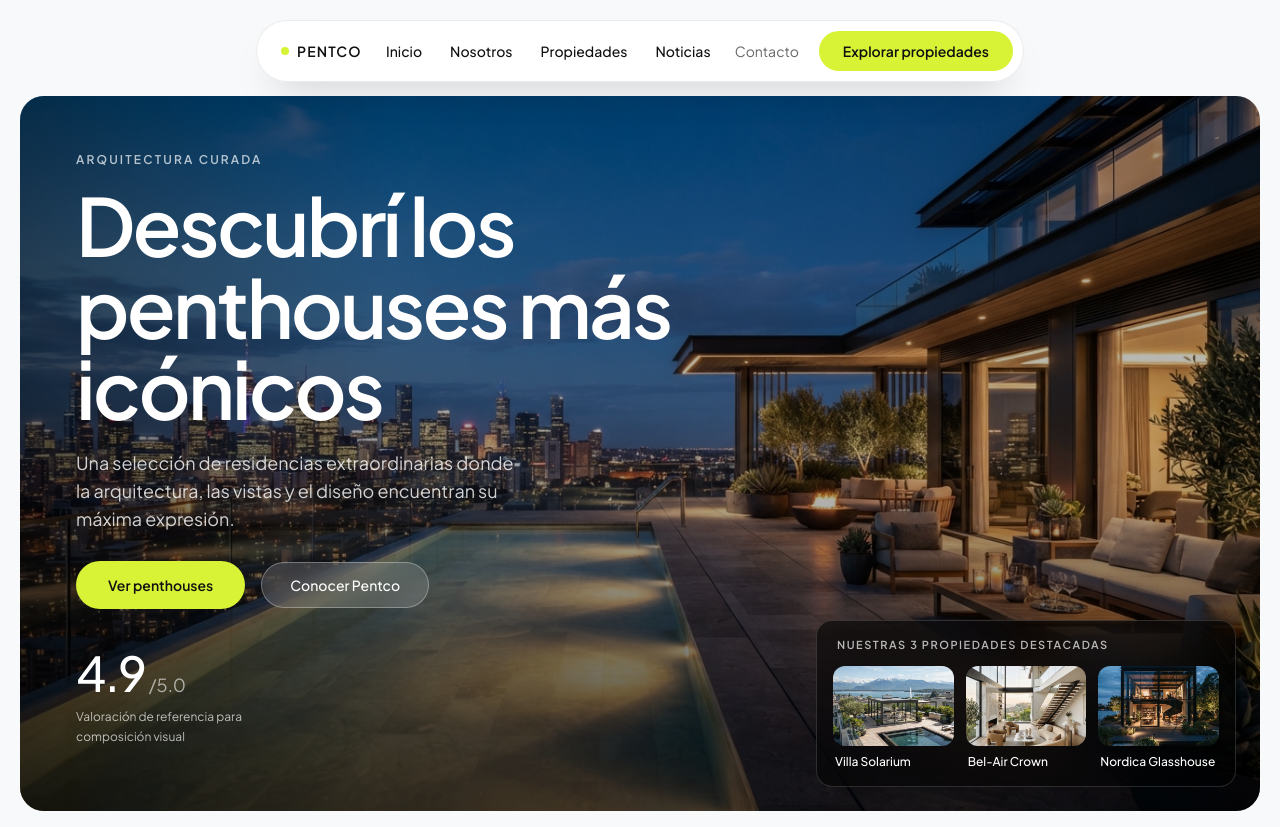
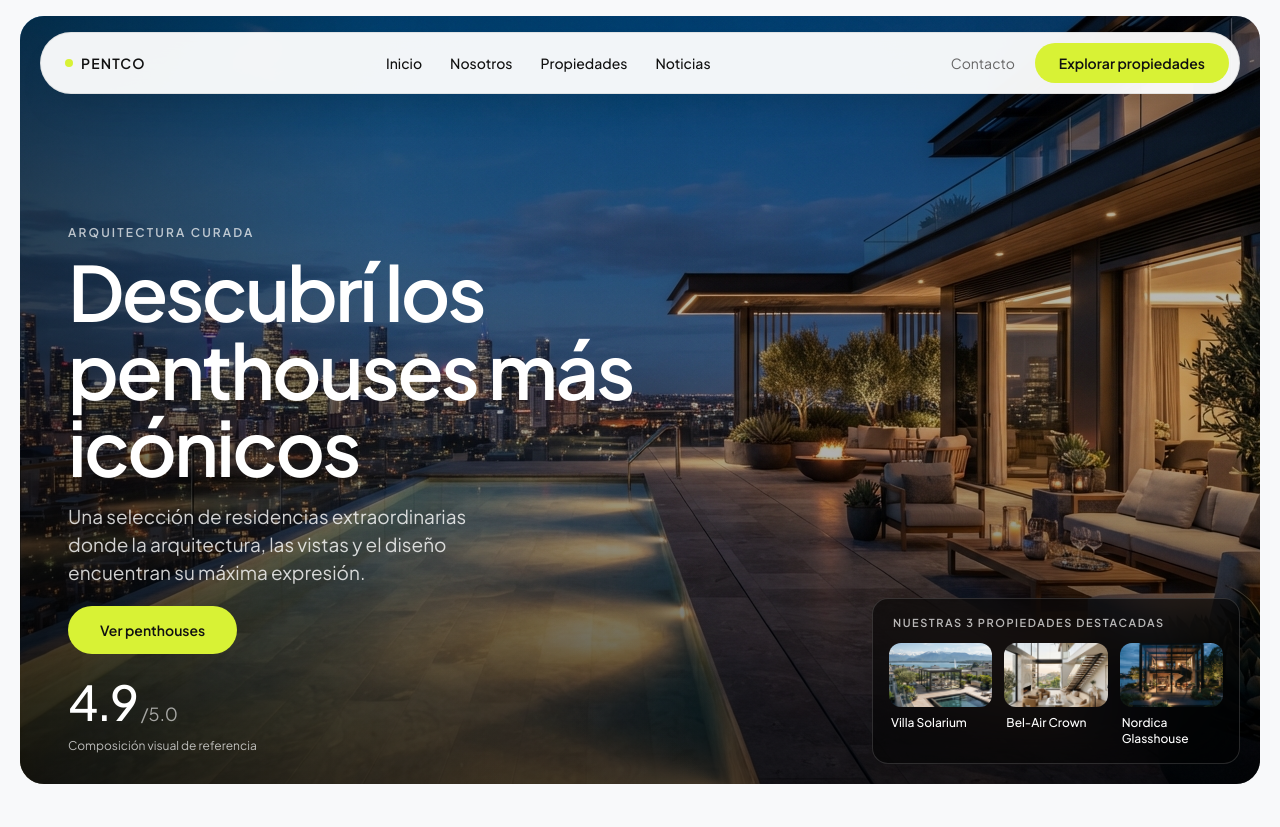
Before and after one commit to javieruncos/luxury, a React (Vite) app: page / in a window 1280 px wide. After the commit the page ends 800 px from the top, so only its background shows below. Built offline with nearby package versions, Linux system fonts and the light colour scheme.

Commit message:
fix: ajustar composición del hero y navegación superpuesta

```diff
--- a/src/App.jsx
+++ b/src/App.jsx
@@ -1,14 +1,10 @@
-import NavDock from "./components/NavDock";
 import Hero from "./components/Hero";
 
 function App() {
   return (
-    <>
-      <NavDock />
-      <main>
-        <Hero />
-      </main>
-    </>
+    <main>
+      <Hero />
+    </main>
   );
 }
 
--- a/src/components/DealsDock.jsx
+++ b/src/components/DealsDock.jsx
@@ -13,7 +13,7 @@ export default function DealsDock({ variant = "overlay" }) {
     return (
       <aside
         aria-label="Nuestras 3 propiedades destacadas"
-        className="rounded-frame border border-black/[0.08] bg-coal p-4 md:hidden"
+        className="rounded-frame border border-black/[0.08] bg-coal p-4 lg:hidden"
       >
         <p className="px-1 text-[0.6875rem] font-semibold tracking-[0.14em] text-white/70">
           NUESTRAS 3 PROPIEDADES DESTACADAS
@@ -40,7 +40,7 @@ export default function DealsDock({ variant = "overlay" }) {
   return (
     <aside
       aria-label="Nuestras 3 propiedades destacadas"
-      className="absolute right-6 bottom-6 hidden w-105 rounded-2xl border border-white/15 bg-black/55 p-4 shadow-[0_20px_40px_-15px_rgba(0,0,0,0.25)] backdrop-blur-xl md:block"
+      className="absolute right-5 bottom-5 z-10 hidden w-[26rem] rounded-2xl border border-white/15 bg-black/55 p-4 shadow-[0_20px_40px_-15px_rgba(0,0,0,0.25)] backdrop-blur-xl lg:block [@media(max-height:800px)]:w-[23rem]"
     >
       <p className="px-1 text-[0.6875rem] font-semibold tracking-[0.14em] text-white/70">
         NUESTRAS 3 PROPIEDADES DESTACADAS
@@ -52,7 +52,7 @@ export default function DealsDock({ variant = "overlay" }) {
               src={deal.src}
               alt={deal.alt}
               loading="lazy"
-              className="h-20 w-full rounded-xl object-cover"
+              className="h-20 w-full rounded-xl object-cover [@media(max-height:800px)]:h-16"
             />
             <p className="mt-2 px-0.5 text-xs font-medium text-white">
               {deal.name}
--- a/src/components/Hero.jsx
+++ b/src/components/Hero.jsx
@@ -1,5 +1,6 @@
 import { motion, useReducedMotion } from "motion/react";
 import heroImage from "../assets/images/ultra_luxury_architectural_photography_of_a_modern_high_rise_penthouse_at_dusk..png";
+import NavDock from "./NavDock";
 import Metric from "./Metric";
 import DealsDock from "./DealsDock";
 
@@ -17,16 +18,20 @@ export default function Hero() {
       };
 
   return (
-    <section id="inicio" aria-label="Penthouses destacados" className="px-4 pt-24 sm:px-5">
+    <section
+      id="inicio"
+      aria-label="Penthouses destacados"
+      className="min-h-svh px-4 py-4 sm:px-5 lg:h-svh lg:min-h-[640px]"
+    >
       <motion.div
         {...animate}
-        className="relative mx-auto min-h-[88svh] w-full max-w-[1440px] overflow-hidden rounded-hero"
+        className="relative mx-auto h-[86svh] min-h-[560px] w-full max-w-[1440px] overflow-hidden rounded-hero lg:h-full lg:min-h-0"
       >
         <img
           src={heroImage}
           alt="Terraza de penthouse al atardecer con pileta infinita y skyline iluminado"
           fetchPriority="high"
-          className="absolute inset-0 h-full w-full object-cover object-[68%_center]"
+          className="absolute inset-0 h-full w-full object-cover object-[62%_center]"
         />
         <div
           aria-hidden="true"
@@ -37,49 +42,44 @@ export default function Hero() {
           className="absolute inset-y-0 left-0 w-full bg-gradient-to-r from-black/45 via-black/10 to-transparent md:w-3/5"
         />
 
-        <div className="relative flex min-h-[88svh] flex-col justify-end p-6 sm:p-10 lg:p-14">
+        <NavDock variant="absolute" />
+
+        <div className="absolute inset-x-0 top-[104px] bottom-0 z-10 flex min-h-0 flex-col justify-end p-6 pb-5 sm:p-8 sm:pb-6 lg:px-12 lg:pb-7">
           <div className="max-w-2xl">
             <p className="text-xs font-semibold tracking-[0.18em] text-white/70">
               ARQUITECTURA CURADA
             </p>
-            <h1 className="mt-4 text-[2.75rem] leading-[1.02] font-semibold tracking-[-0.03em] text-white lg:text-[5rem] lg:tracking-[-0.035em]">
+            <h1 className="mt-3 text-[clamp(2.75rem,6.5vw,4.75rem)] leading-[1.02] font-semibold tracking-[-0.03em] text-white [@media(max-height:750px)]:mt-2 [@media(max-height:750px)]:text-[clamp(2.375rem,5vw,3.5rem)] [@media(min-height:850px)]:text-[5.25rem] lg:tracking-[-0.035em]">
               Descubrí los
               <br />
               penthouses más
               <br />
               icónicos
             </h1>
-            <p className="mt-5 max-w-md text-base leading-7 font-normal text-white/80 lg:text-lg">
+            <p className="mt-4 max-w-md text-[1.0625rem] leading-7 font-normal text-white/80 lg:text-[1.1875rem] [@media(max-height:750px)]:mt-3 [@media(max-height:750px)]:text-[0.9375rem] [@media(max-height:750px)]:leading-6">
               Una selección de residencias extraordinarias donde la
               arquitectura, las vistas y el diseño encuentran su máxima
               expresión.
             </p>
-            <div className="mt-7 flex flex-wrap items-center gap-4">
+            <div className="mt-5 [@media(max-height:750px)]:mt-4">
               <a
                 href="#propiedades"
-                className="rounded-full bg-lime px-8 py-3.5 text-sm font-semibold text-carbon transition-all hover:scale-105 hover:bg-lime-hover"
+                className="inline-block rounded-full bg-lime px-8 py-3.5 text-sm font-semibold text-carbon transition-all hover:scale-105 hover:bg-lime-hover [@media(max-height:750px)]:py-2.5"
               >
                 Ver penthouses
-              </a>
-              <a
-                href="#nosotros"
-                className="rounded-full border border-white/30 bg-white/15 px-7 py-3 text-sm font-medium text-white backdrop-blur-md transition-colors hover:bg-white/25"
-              >
-                Conocer Pentco
               </a>
             </div>
           </div>
 
-          <div className="mt-10 flex items-end justify-between gap-6 pb-1 md:pb-2">
+          <div className="mt-6 [@media(max-height:750px)]:mt-4 [@media(min-height:800px)]:mt-6">
             <Metric />
-            <div className="hidden w-105 shrink-0 md:block" aria-hidden="true" />
           </div>
         </div>
 
         <DealsDock variant="overlay" />
       </motion.div>
 
-      <div className="mx-auto mt-4 w-full max-w-[1440px]">
+      <div className="mx-auto mt-4 w-full max-w-[1440px] lg:hidden">
         <DealsDock variant="below" />
       </div>
     </section>
--- a/src/components/Metric.jsx
+++ b/src/components/Metric.jsx
@@ -2,13 +2,13 @@ export default function Metric() {
   return (
     <div aria-label="Valoración visual de referencia: 4.9 sobre 5">
       <p className="flex items-baseline gap-1">
-        <span className="text-5xl font-medium tracking-[-0.04em] text-white">
+        <span className="text-4xl font-medium tracking-[-0.04em] text-white [@media(max-height:750px)]:text-3xl [@media(min-height:800px)]:text-5xl">
           4.9
         </span>
         <span className="text-lg text-white/60">/5.0</span>
       </p>
       <p className="mt-2 max-w-55 text-xs leading-5 text-white/70">
-        Valoración de referencia para composición visual
+        Composición visual de referencia
       </p>
     </div>
   );
--- a/src/components/NavDock.jsx
+++ b/src/components/NavDock.jsx
@@ -8,12 +8,16 @@ const links = [
   { label: "Noticias", href: "#noticias" },
 ];
 
-export default function NavDock() {
+export default function NavDock({ variant = "fixed" }) {
   const [open, setOpen] = useState(false);
+  const position =
+    variant === "absolute"
+      ? "absolute inset-x-0 top-4 z-20 flex justify-center"
+      : "fixed inset-x-0 top-5 z-50 flex justify-center px-5";
 
   return (
-    <header className="fixed inset-x-0 top-5 z-50 flex justify-center px-5">
-      <div className="w-full max-w-3xl">
+    <header className={position}>
+      <div className="w-[min(calc(100%-2.5rem),82.5rem)]">
         <nav
           aria-label="Navegación principal"
           className="flex items-center justify-between gap-4 rounded-full border border-black/[0.08] bg-white/95 py-2.5 pr-2.5 pl-6 shadow-[0_20px_40px_-20px_rgba(0,0,0,0.25)] backdrop-blur-xl"
```
